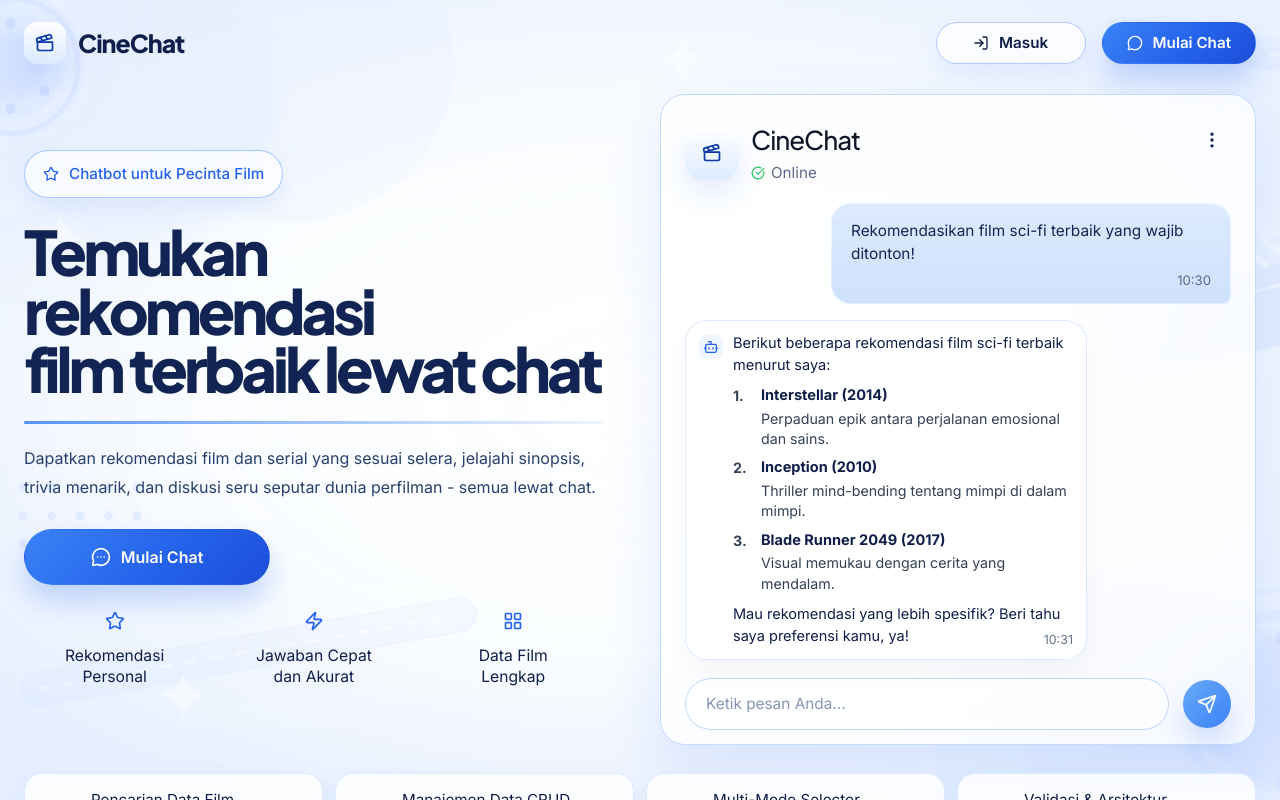
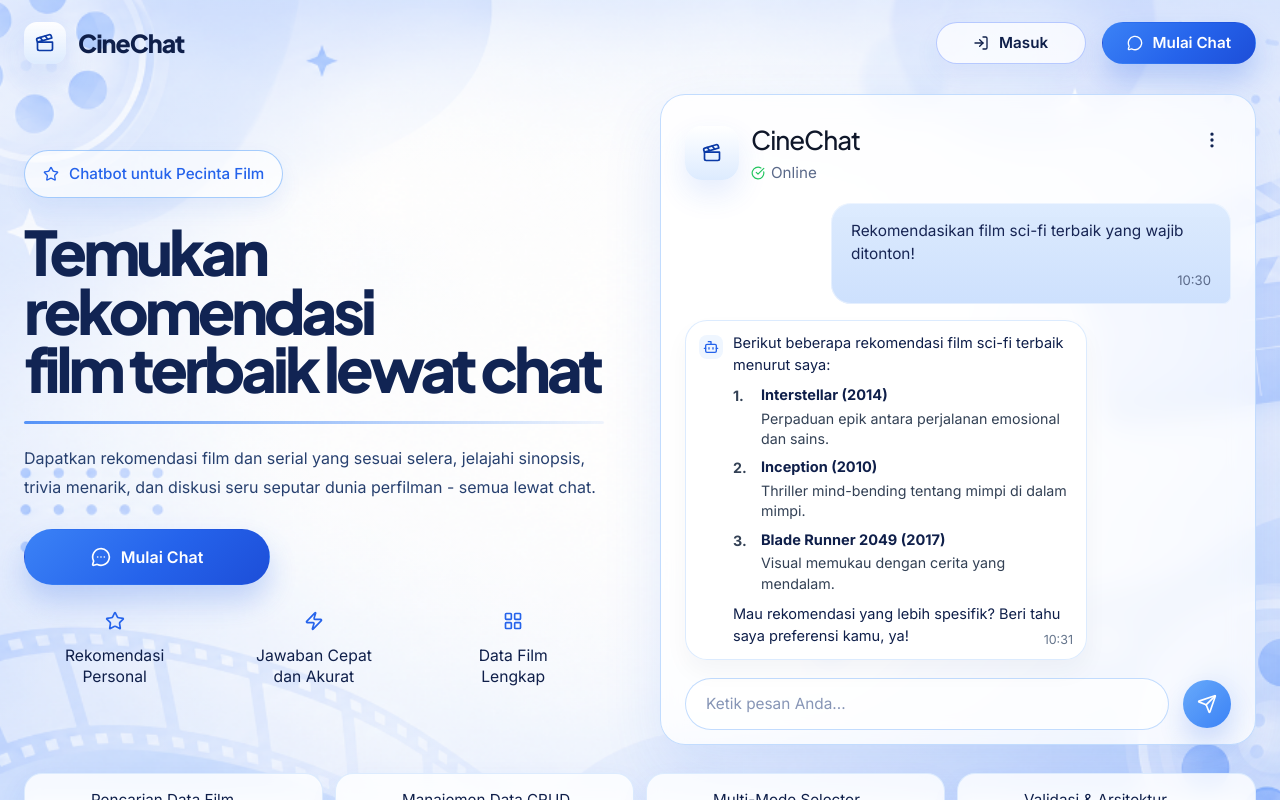
Before and after one commit to PutraNanta/CineChat-rag, a React (Vite) app in the folder frontend/: page / in a window 1280 px wide. Shown: the top 800 px of the page. Built offline with nearby package versions, Linux system fonts and the light colour scheme; no server answers.

Commit message:
feat: add base styles, component layouts, and landing page background asset

```diff
--- a/frontend/src/index.css
+++ b/frontend/src/index.css
@@ -466,7 +466,7 @@ body {
   z-index: -1;
   background-image:
     linear-gradient(180deg, rgba(255, 255, 255, 0.25), rgba(255, 255, 255, 0.08)),
-    url("/landing-bg.svg");
+    url("/landing-bg.png");
   background-position: center;
   background-repeat: no-repeat;
   background-size: cover;
```
Also changed, not shown: frontend/public/landing-bg.png (added).
